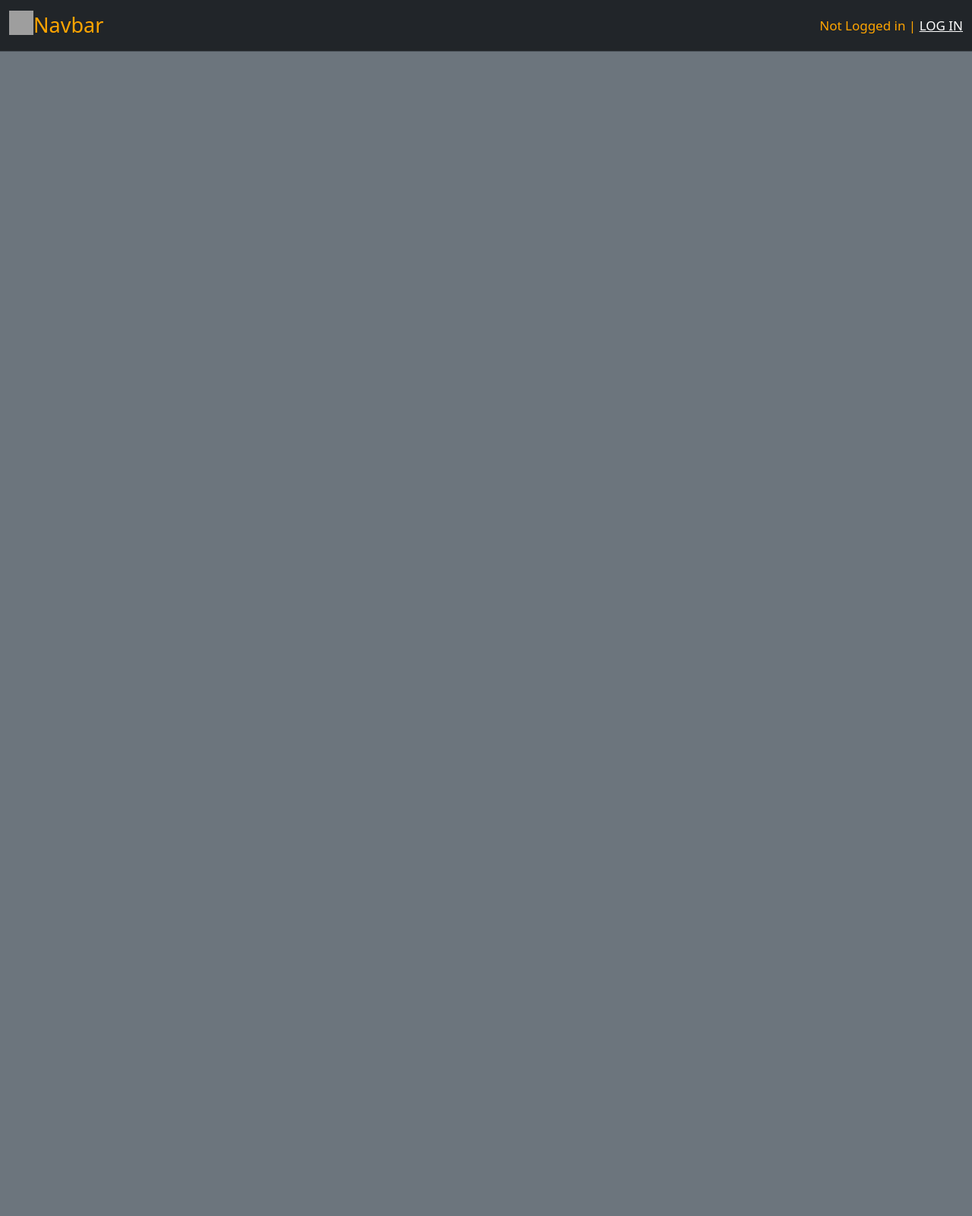
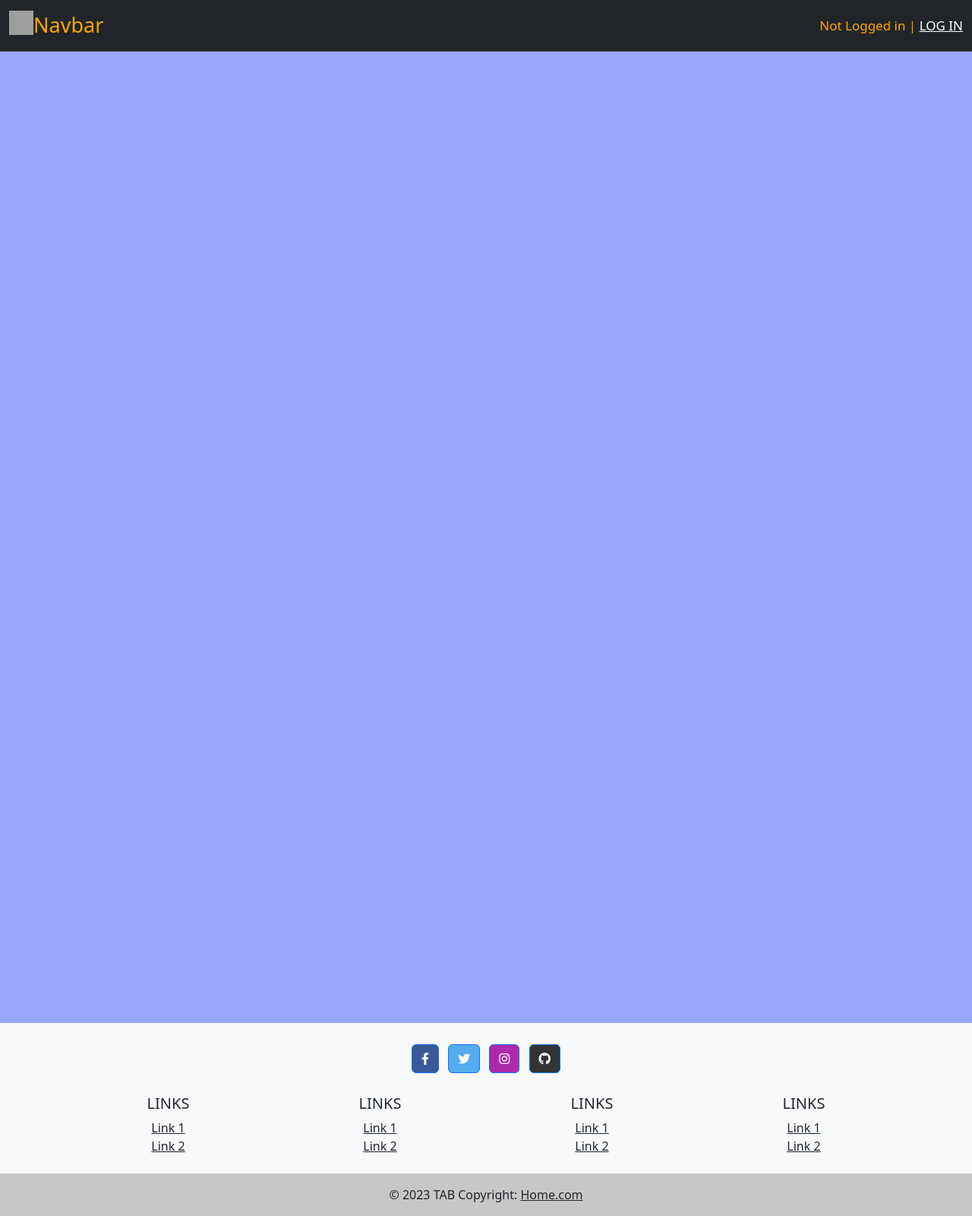
Before and after one commit to TaleeBarbieri/django_webpage, a Django app: page /home/ in a window 1280 px wide. Shown: the whole page at 76% size. Before the commit the page ends 68 px from the top, so only its background shows below. Run offline with Django 4.2, Linux system fonts and the light colour scheme; some libraries are stand-ins or nearby versions; grey boxes are pictures that could not be loaded.

Commit message:
added footer to home

```diff
--- /dev/null
+++ b/website/static/Footer_style.css
@@ -0,0 +1,14 @@
+body{
+  position: relative;
+  min-height: 200vh;
+
+}
+
+
+footer{
+    position: absolute;
+    bottom: 0;
+    width: 100%;
+    padding-bottom: 0rem;    /* Footer height */
+
+}
--- a/website/static/Home_style.css
+++ b/website/static/Home_style.css
@@ -1,5 +1,4 @@
 body{
 
-  background-color: #6c757d;
-
+    background-color: #98a7fa;
 }
--- a/website/templates/base.html
+++ b/website/templates/base.html
@@ -3,7 +3,7 @@
 <html>
 <head>
   <meta charset="utf-8">
-  <title>{% block title %} {% endblock %}</title>
+  <title>{% block title %}{% endblock %}</title>
 </head>
 <body>
   <main>
--- a/website/templates/home.html
+++ b/website/templates/home.html
@@ -4,12 +4,17 @@
 {% block title %}Home{% endblock %}
 
 {% block content %}
+
+<!-- Load Graphics -->
 {% load static %}
-
 {% load bootstrap5 %}
 {% bootstrap_css %}
 {% bootstrap_javascript %}
 
+<link rel="stylesheet" href="{% static 'Home_style.css' %}">
+
+<head>
+<!-- User Validation Navbar -->
 {% if user.is_authenticated %}
 
     {% include 'navbar_logged_in.html'%}
@@ -19,7 +24,131 @@
     {% include 'navbar_logged_out.html'%}
 
 {%endif%}
+</head>
 
-<link rel="stylesheet" href="{% static 'Home_style.css' %}">
+
+
+
+
+
+<!-- Footer CSS -->
+{%load static%}
+
+<link rel="stylesheet" href="{% static 'Footer_style.css' %}">
+<link rel='stylesheet' href='https://cdnjs.cloudflare.com/ajax/libs/font-awesome/5.15.1/css/all.min.css'>
+
+<!-- Footer -->
+
+<footer class="bg-light text-center ">
+  <!-- Grid container -->
+  <div class="container p-4">
+
+    <!-- Section: Social media -->
+    <section class="mb-4">
+      <!-- Facebook -->
+      <a class="btn btn-primary btn-floating m-1" style="background-color: #3b5998" href="https://en-gb.facebook.com/" role="button"><i class="fab fa-facebook-f"></i></a>
+
+      <!-- Twitter -->
+      <a class="btn btn-primary btn-floating m-1" style="background-color: #55acee" href="https://twitter.com/" role="button"><i class="fab fa-twitter"></i></a>
+
+      <!-- Instagram -->
+      <a class="btn btn-primary btn-floating m-1" style="background-color: #ac2bac" href="https://www.instagram.com/" role="button"><i class="fab fa-instagram"></i></a>
+
+      <!-- Github -->
+      <a class="btn btn-primary btn-floating m-1" style="background-color: #333333" href="https://github.com/TaleeBarbieri/django_webpage" role="button"><i class="fab fa-github"></i></a>
+    </section>
+    <!-- Section: Social media -->
+
+
+
+    <!-- Section: Text -->
+    <section class="mb-4">
+      <p>
+      </p>
+    </section>
+    <!-- Section: Text -->
+
+
+    <!-- Section: Links -->
+    <section class="">
+      <!--Grid row-->
+      <div class="row">
+        <!--Grid column-->
+        <div class="col-lg-3 col-md-6 mb-4 mb-md-0">
+          <h5 class="text-uppercase">Links</h5>
+
+          <ul class="list-unstyled mb-0">
+            <li>
+              <a href="#!" class="text-dark">Link 1</a>
+            </li>
+            <li>
+              <a href="#!" class="text-dark">Link 2</a>
+            </li>
+          </ul>
+        </div>
+        <!--Grid column-->
+
+        <!--Grid column-->
+        <div class="col-lg-3 col-md-6 mb-4 mb-md-0">
+          <h5 class="text-uppercase">Links</h5>
+
+          <ul class="list-unstyled mb-0">
+            <li>
+              <a href="#!" class="text-dark">Link 1</a>
+            </li>
+            <li>
+              <a href="#!" class="text-dark">Link 2</a>
+            </li>
+          </ul>
+        </div>
+        <!--Grid column-->
+
+        <!--Grid column-->
+        <div class="col-lg-3 col-md-6 mb-4 mb-md-0">
+          <h5 class="text-uppercase">Links</h5>
+
+          <ul class="list-unstyled mb-0">
+            <li>
+              <a href="#!" class="text-dark">Link 1</a>
+            </li>
+            <li>
+              <a href="#!" class="text-dark">Link 2</a>
+            </li>
+          </ul>
+        </div>
+        <!--Grid column-->
+
+        <!--Grid column-->
+        <div class="col-lg-3 col-md-6 mb-4 mb-md-0">
+          <h5 class="text-uppercase">Links</h5>
+
+          <ul class="list-unstyled mb-0">
+            <li>
+              <a href="#!" class="text-dark">Link 1</a>
+            </li>
+            <li>
+              <a href="#!" class="text-dark">Link 2</a>
+            </li>
+            <li>
+          </ul>
+        </div>
+        <!--Grid column-->
+      </div>
+      <!--Grid row-->
+    </section>
+    <!-- Section: Links -->
+
+  </div>
+  <!-- Grid container -->
+
+  <!-- Copyright -->
+  <div class="text-center p-3" style="background-color: rgba(0, 0, 0, 0.2)">
+    © 2023 TAB Copyright:
+    <a class="text-dark" href="/home">Home.com</a>
+  </div>
+  <!-- Copyright -->
+
+</footer>
+<!-- End Footer -->
 
 {% endblock %}
--- a/website/website/register/views.py
+++ b/website/website/register/views.py
@@ -22,4 +22,4 @@ def signup(request):
     else:
         form = SignUpForm()
 
-    return render(request, "signup.html", {"form":form})
+    return render(request, "registration/signup.html", {"form":form})
```
Also changed, not shown: website/db.sqlite3, website/templates/registration/signup.html (renamed from website/templates/signup.html), website/website/db.sqlite3 (deleted).
